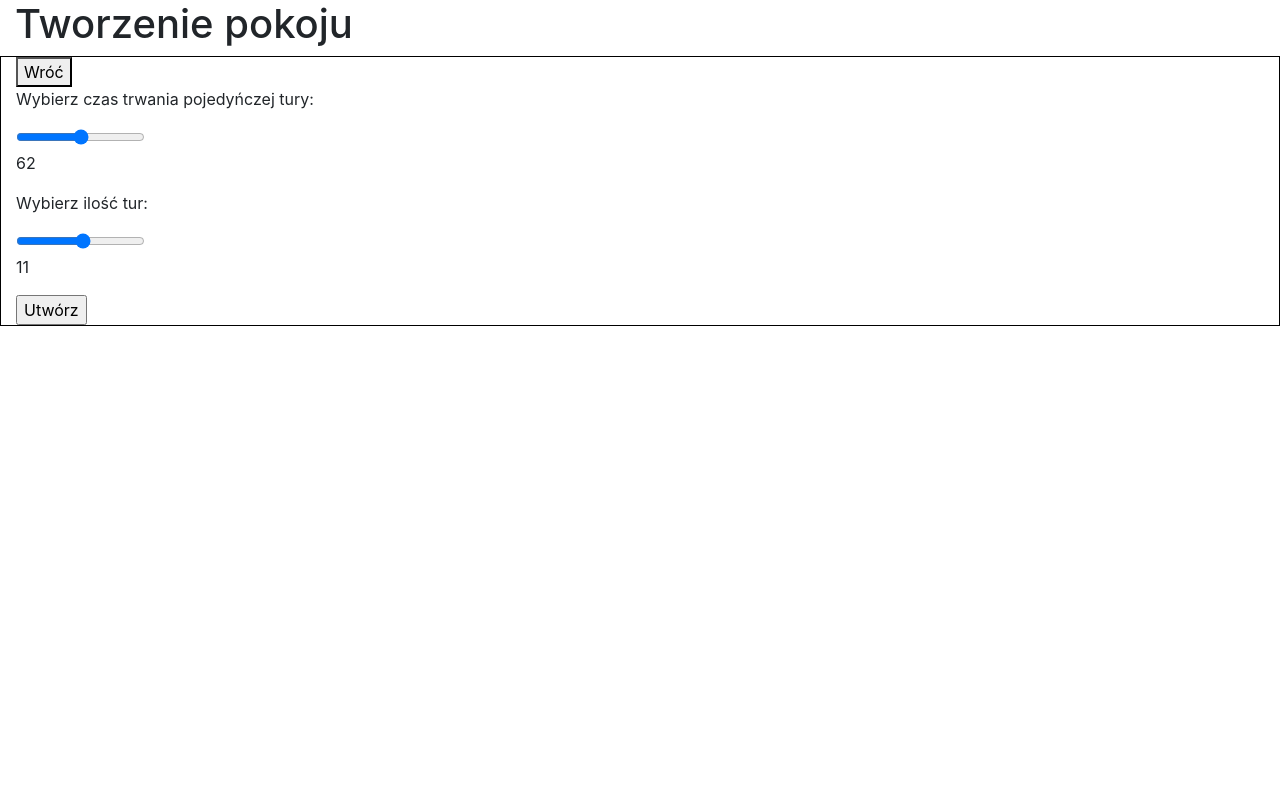
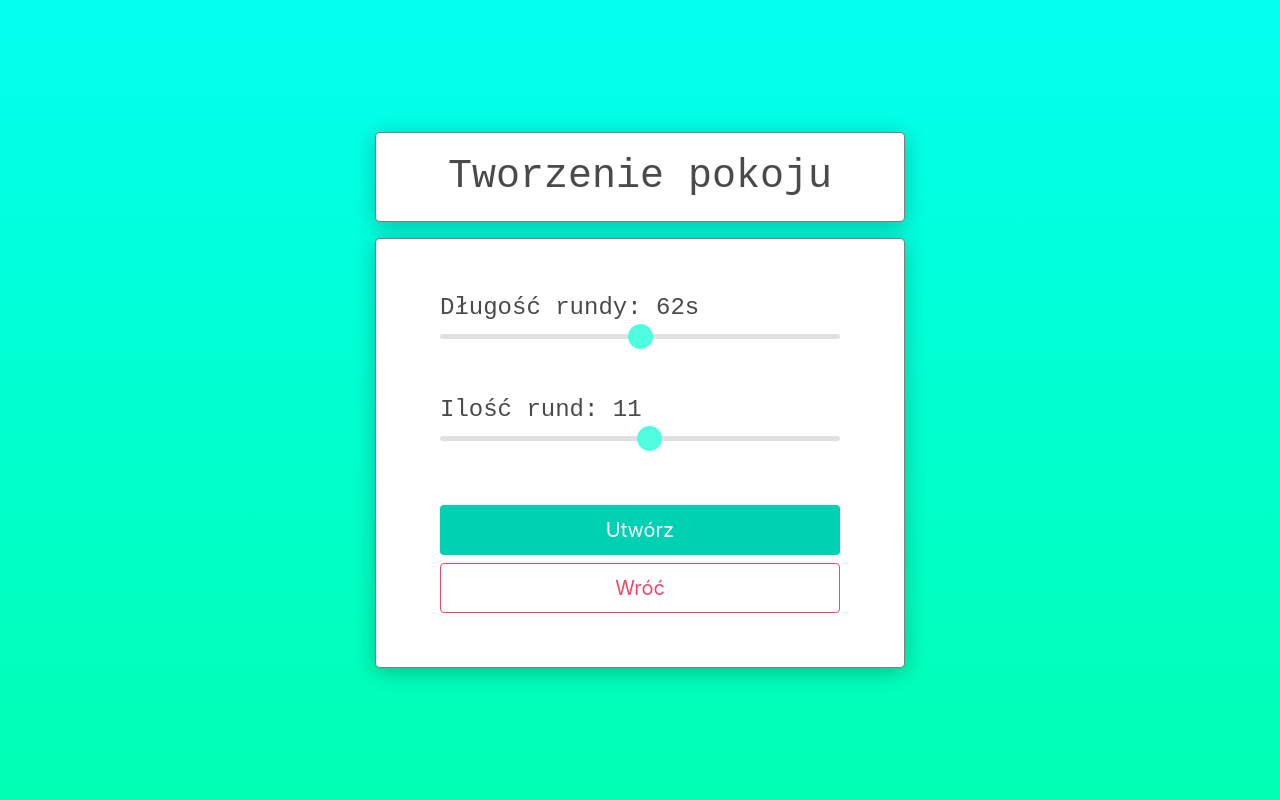
Before and after one commit to MiiiZawadzki/Projekt-Kalambury, a Flask app: page /createRoom in a window 1280 px wide. Run offline with Flask 2, Linux system fonts and the light colour scheme; the visitor is signed in with stand-in values (Sample User, id 1); parts of the project's set-up code (start-up, migrations or seed data) failed here and were passed over; some libraries are stand-ins or nearby versions.

Commit message:
dodany styl do tworzenia pokoju

```diff
--- /dev/null
+++ b/static/stylesheets/createroom.css
@@ -0,0 +1,78 @@
+* {
+    box-sizing: border-box;
+    font-family: 'Courier New', Courier, monospace;
+}
+
+body,
+html {
+    margin: 0;
+    overflow: hidden;
+    background: linear-gradient(180deg, #02FFF0 0%, #00FFB2 100%);
+}
+
+.subtitle {
+    font-weight: 500;
+}
+
+.main-container {
+    display: flex;
+    width: 100%;
+    height: 100vh;
+    justify-content: center;
+    align-items: center;
+}
+
+.middle-container {
+    display: flex;
+    width: 530px;
+    height: 430px;
+    background-color: #FFFFFF;
+    border: 1px solid rgba(0, 0, 0, 0.5);
+    box-shadow: 0px 4px 21px rgba(0, 0, 0, 0.25);
+    border-radius: 5px;
+    padding: 2rem 4rem;
+}
+
+.center {
+    display: flex;
+    justify-content: center;
+    align-items: center;
+}
+
+.form-container {
+    display: flex;
+    justify-content: center;
+    align-items: stretch;
+    flex-direction: column;
+    width: 100%;
+}
+
+.slider {
+    -webkit-appearance: none;
+    width: 100%;
+    height: 5px;
+    border-radius: 5px;
+    background: #d3d3d3;
+    outline: none;
+    opacity: 0.7;
+    -webkit-transition: .2s;
+    transition: opacity .2s;
+}
+
+.slider::-webkit-slider-thumb {
+    -webkit-appearance: none;
+    appearance: none;
+    width: 25px;
+    height: 25px;
+    border-radius: 50%;
+    background: #04FFD2;
+    cursor: pointer;
+}
+
+.slider::-moz-range-thumb {
+    width: 25px;
+    height: 25px;
+    border-radius: 50%;
+    background: #04FFD2;
+    cursor: pointer;
+}
--- a/templates/createRoom.html
+++ b/templates/createRoom.html
@@ -1,38 +1,60 @@
 <!doctype html>
 <html lang="pl">
+
 <head>
     <meta charset="utf-8">
     <meta name="viewport" content="width=device-width, initial-scale=1, shrink-to-fit=no">
-    <link rel="stylesheet" href="https://stackpath.bootstrapcdn.com/bootstrap/4.5.0/css/bootstrap.min.css">
+    <link rel="stylesheet" href="https://cdn.jsdelivr.net/npm/bulma@0.9.2/css/bulma.min.css">
+    <link rel="stylesheet" href="https://cdnjs.cloudflare.com/ajax/libs/font-awesome/4.7.0/css/font-awesome.min.css">
+    <link rel="stylesheet" href="{{ url_for('static', filename='stylesheets/createRoom.css') }}">
+    <link rel="stylesheet" href="{{ url_for('static', filename='stylesheets/bulma-extensions.css') }}">
     <title>Tworzenie pokoju</title>
 </head>
+
 <body>
-<div class="container-fluid">
-    <div class="row">
-        <div class="col-md-12 vh-8" style=" line-height: 8vh;">
-            <h1>Tworzenie pokoju</h1>
+    <div class="main-container">
+        <div class="rows">
+            <div class="row middle-container mb-4 center" style="height: 90px;">
+                <h1 class="subtitle is-light is-2">
+                    Tworzenie pokoju
+                </h1>
             </div>
+            <div class="row middle-container">
+                <form class="form-container" action="" method="post" novalidate class="joinForm">
+
+                    <div class="field mb-6">
+                        <label for="turn_length">
+                            <span class="subtitle is-light is-4">
+                                Długość rundy:
+                                <span id="turn_length_p"></span>s
+                            </span>
+                        </label>
+                        <input type="range" class="slider" min="4" max="120" name="turn_length" id="turn_length" oninput="changeTurnLength(this.value)" onchange="changeTurnLength(this.value)" />
                     </div>
-    <div class="row" >
-        <div class="col-md-12 vh-40" style="border: 1px solid black;">
-            <button onclick="location.href='/';">Wróć</button>
-            <form action="" method="post" novalidate class="joinForm">
-                <p>Wybierz czas trwania pojedyńczej tury:</p>
-                <input type="range" min="4" max="120" name="turn_length" id="turn_length" oninput="changeTurnLength(this.value)" onchange="changeTurnLength(this.value)" />
-                <p id="turn_length_p"></p>
-                <p>Wybierz ilość tur:</p>
-                <input type="range" min="1" max="20" name="turn_count" id="turn_count" oninput="changeTurnCount(this.value)" onchange="changeTurnCount(this.value)"/>
-                <p id="turn_count_p"></p>
-                {{ form.submit(class_='formFields')}}<br>
-                {{ form.csrf_token }}
+
+                    <div class="field mb-6">
+                        <label for="turn_count">
+                            <span class="subtitle is-light is-4">
+                                Ilość rund:
+                                <span id="turn_count_p"></span>
+                            </span>
+                        </label>
+                        <input type="range" class="slider" min="1" max="20" name="turn_count" id="turn_count" oninput="changeTurnCount(this.value)" onchange="changeTurnCount(this.value)" />
+                    </div>
+                    <div class="buttons is-vertical mt-2">
+                        {{ form.submit(class_='formFields button is-medium is-primary is-fullwidth')}} {{ form.csrf_token }}
+                        <input type="button" class="button is-outlined is-danger is-medium is-fullwidth" value="Wróć" onclick="location.href='/';">
+                    </div>
                 </form>
             </div>
         </div>
+
     </div>
 
-<script src="https://code.jquery.com/jquery-3.5.1.slim.min.js" ></script>
+    <script src="https://code.jquery.com/jquery-3.5.1.slim.min.js"></script>
     <script src="https://cdn.jsdelivr.net/npm/popper.js@1.16.0/dist/umd/popper.min.js"></script>
     <script src="https://stackpath.bootstrapcdn.com/bootstrap/4.5.0/js/bootstrap.min.js"></script>
     <script type="text/javascript" src="static/js/createRoom.js"></script>
 </body>
+
 </html>
```
Also changed, not shown: static/stylesheets/index.css (+0 -8 lines), templates/index.html (+3 -5 lines), kalamburyDB.db. Lines whose indentation alone changed are shown as unchanged.
